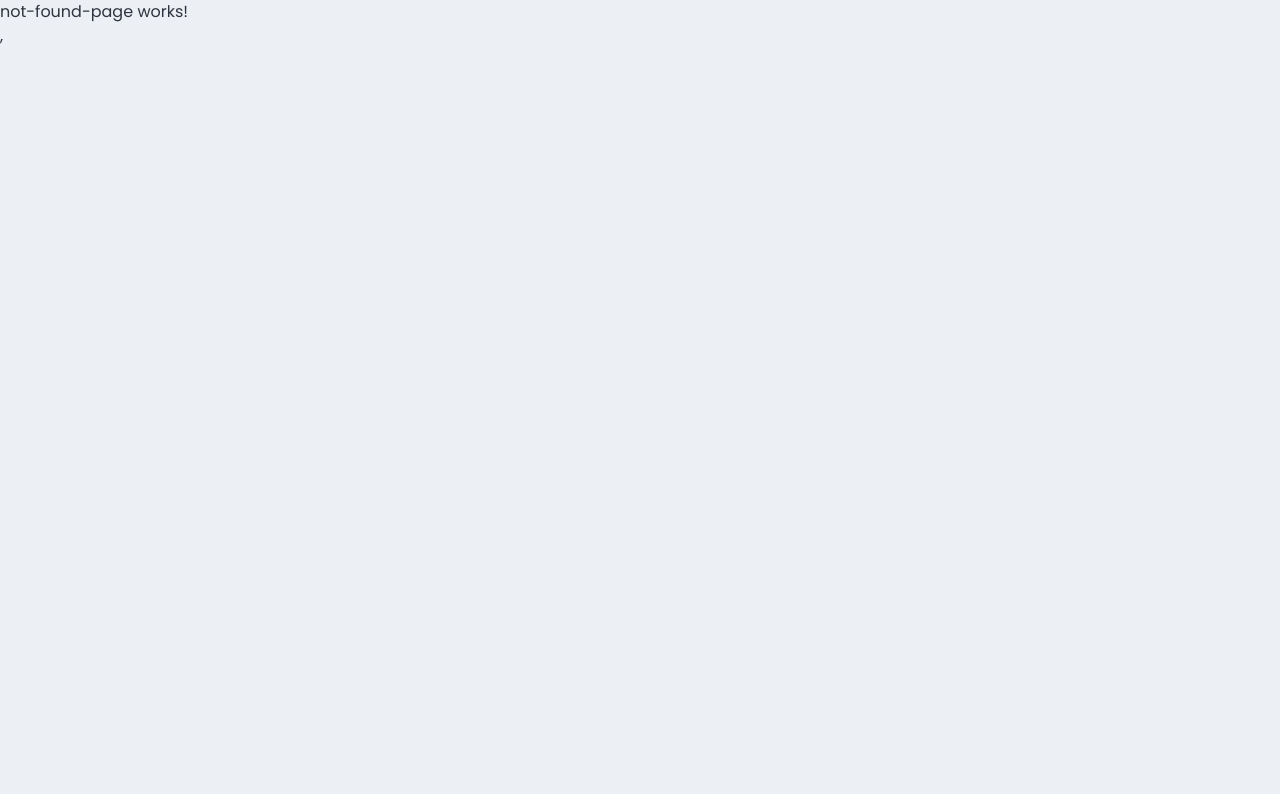
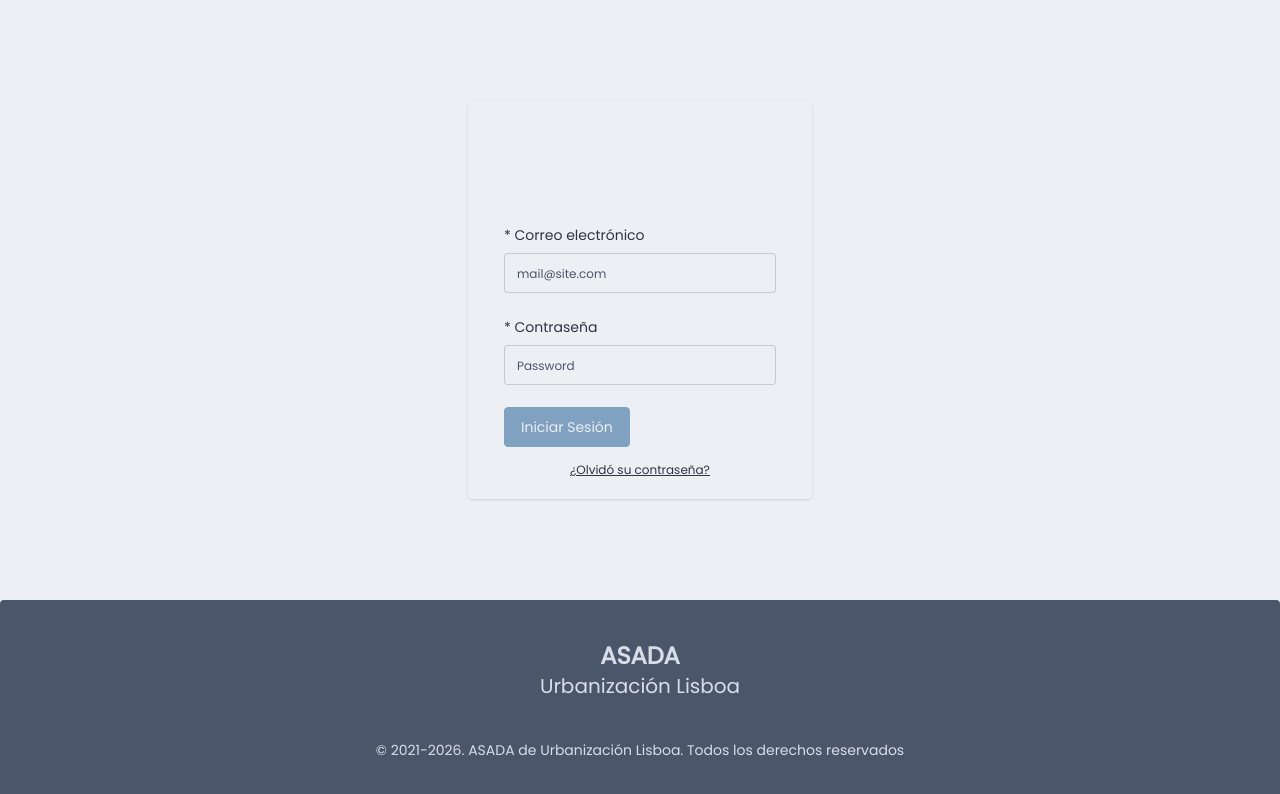
Before and after one commit to ejbpz/asada-lisboa-frontend, an Angular app: page /cuenta/iniciar-sesion in a window 1280 px wide. Shown: the top 794 px of the page. Built offline with nearby package versions, Linux system fonts and the light colour scheme.

Commit message:
Implementing login form design and global form errors.

```diff
--- a/angular.json
+++ b/angular.json
@@ -63,7 +63,7 @@
         "serve": {
           "options": {
             "host": "0.0.0.0",
-            "allowedHosts": ["localhost", "127.0.0.1", "0.0.0.0", "192.168.0.31"]
+            "allowedHosts": ["localhost", "127.0.0.1", "0.0.0.0", "192.168.0.31", "192.168.0.14"]
           },
           "builder": "@angular/build:dev-server",
           "configurations": {
--- a/src/app/features/account/account.routes.ts
+++ b/src/app/features/account/account.routes.ts
@@ -1,10 +1,10 @@
 import { Routes } from "@angular/router";
 
 const authRoutes: Routes = [
-  // {
-  //   path: 'iniciar-sesion',
-  //   // loadComponent: () => import('') // TODO
-  // },
+  {
+    path: 'iniciar-sesion',
+    loadComponent: () => import('@account/pages/login-page/login-page')
+  },
   // {
   //   path: 'olvido-contrasena',
   //   // loadComponent: () => import('') // TODO
@@ -12,7 +12,11 @@ const authRoutes: Routes = [
   // {
   //   path: 'cambio-contrasena',
   //   // loadComponent: () => import('') // TODO
-  // }
+  // },
+  {
+    path: '**',
+    redirectTo: 'iniciar-sesion'
+  }
 ]
 
 export default authRoutes;
--- /dev/null
+++ b/src/app/features/account/components/login-form/login-form.html
@@ -0,0 +1,27 @@
+<form [formGroup]="loginForm" (ngSubmit)="onLoginUser()" class="flex flex-col gap-3 w-[18rem] px-2 py-1 text-neutral">
+  <div class="flex justify-center">
+    <svg class="w-22 h-22"><use class="w-full h-full" href="logo/asada-logo.svg"></use></svg>
+  </div>
+
+  <fieldset class="fieldset">
+    <legend class="fieldset-legend font-normal text-sm">* Correo electrónico</legend>
+    <input formControlName="email" placeholder="mail@site.com" class="input w-full placeholder:text-neutral placeholder:text-xs"/>
+    @if (!!loginForm.controls['email'].errors && loginForm.controls['email'].touched) {
+      <span class="text-error text-[.75rem] font-light">{{ getErrors(loginForm.controls['email'].errors) }}</span>
+    }
+  </fieldset>
+
+  <fieldset class="fieldset">
+    <legend class="fieldset-legend font-normal text-sm">* Contraseña</legend>
+    <input formControlName="password" placeholder="Password" class="input w-full placeholder:text-neutral placeholder:text-xs"/>
+    @if (!!loginForm.controls['password'].errors && loginForm.controls['password'].touched) {
+      <span class="text-error text-[.75rem] font-light">{{ getErrors(loginForm.controls['password'].errors) }}</span>
+    }
+  </fieldset>
+
+  <button type="submit" class="mt-1.5 btn btn-secondary w-fit text-base-100 text-sm font-medium">Iniciar Sesión</button>
+</form>
+
+<div class="text-center my-1.5">
+  <a [routerLink]="['/cuenta/olvido-contrasena']" class="link text-xs">¿Olvidó su contraseña?</a>
+</div>
--- /dev/null
+++ b/src/app/features/account/components/login-form/login-form.ts
@@ -0,0 +1,37 @@
+import { RouterLink } from '@angular/router';
+import { ChangeDetectionStrategy, Component, inject } from '@angular/core';
+import { FormBuilder, FormGroup, ReactiveFormsModule, ValidationErrors, Validators } from '@angular/forms'
+import { FormUtils } from '@shared/utils/form-utils';
+
+@Component({
+  selector: 'login-form',
+  imports: [RouterLink, ReactiveFormsModule],
+  templateUrl: './login-form.html',
+  changeDetection: ChangeDetectionStrategy.OnPush,
+  host: {
+    class: 'md:shadow-sm md:rounded md:py-3 md:px-7'
+  }
+})
+export class LoginForm {
+  private formBuilder = inject(FormBuilder);
+
+  protected loginForm: FormGroup = this.formBuilder.group({
+    email: ['', [Validators.required]],
+    password: ['', [Validators.required, Validators.minLength(8)]],
+  });
+
+  protected onLoginUser() {
+    if (this.loginForm.invalid) {
+      this.loginForm.markAllAsTouched();
+      return;
+    }
+
+    let data = this.loginForm.value;
+
+    this.loginForm.reset();
+  }
+
+  protected getErrors(errors: ValidationErrors): string | undefined | null {
+    return FormUtils.getErrors(errors);
+  }
+}
--- a/src/app/features/account/layout/account-layout/account-layout.html
+++ b/src/app/features/account/layout/account-layout/account-layout.html
@@ -1,5 +1,5 @@
-<div class="flex-1">
-  <router-outlet class="container"/>
+<div class="flex-1 w-full h-full">
+  <router-outlet></router-outlet>
 </div>
 
 <global-footer/>
--- /dev/null
+++ b/src/app/features/account/pages/login-page/login-page.html
@@ -0,0 +1 @@
+<login-form>
--- /dev/null
+++ b/src/app/features/account/pages/login-page/login-page.ts
@@ -0,0 +1,13 @@
+import { ChangeDetectionStrategy, Component } from '@angular/core';
+import { LoginForm } from "@account/components/login-form/login-form";
+
+@Component({
+  selector: 'login-page',
+  imports: [LoginForm],
+  templateUrl: './login-page.html',
+  changeDetection: ChangeDetectionStrategy.OnPush,
+  host: {
+    class: 'flex justify-center items-center h-full w-full'
+  }
+})
+export default class LoginPage { }
--- /dev/null
+++ b/src/app/shared/utils/form-utils.ts
@@ -0,0 +1,16 @@
+import { ValidationErrors } from "@angular/forms";
+
+export class FormUtils {
+  public static getErrors(errors: ValidationErrors): string | null | undefined {
+    for(const errorKey of Object.keys(errors)) {
+      switch(errorKey) {
+        case 'required':
+          return 'Este campo es requerido.';
+        case 'minlength':
+          return `Debe contener mínimo ${errors[errorKey].requiredLength} caracteres.`;
+      }
+    }
+
+    return null;
+  }
+}
```
